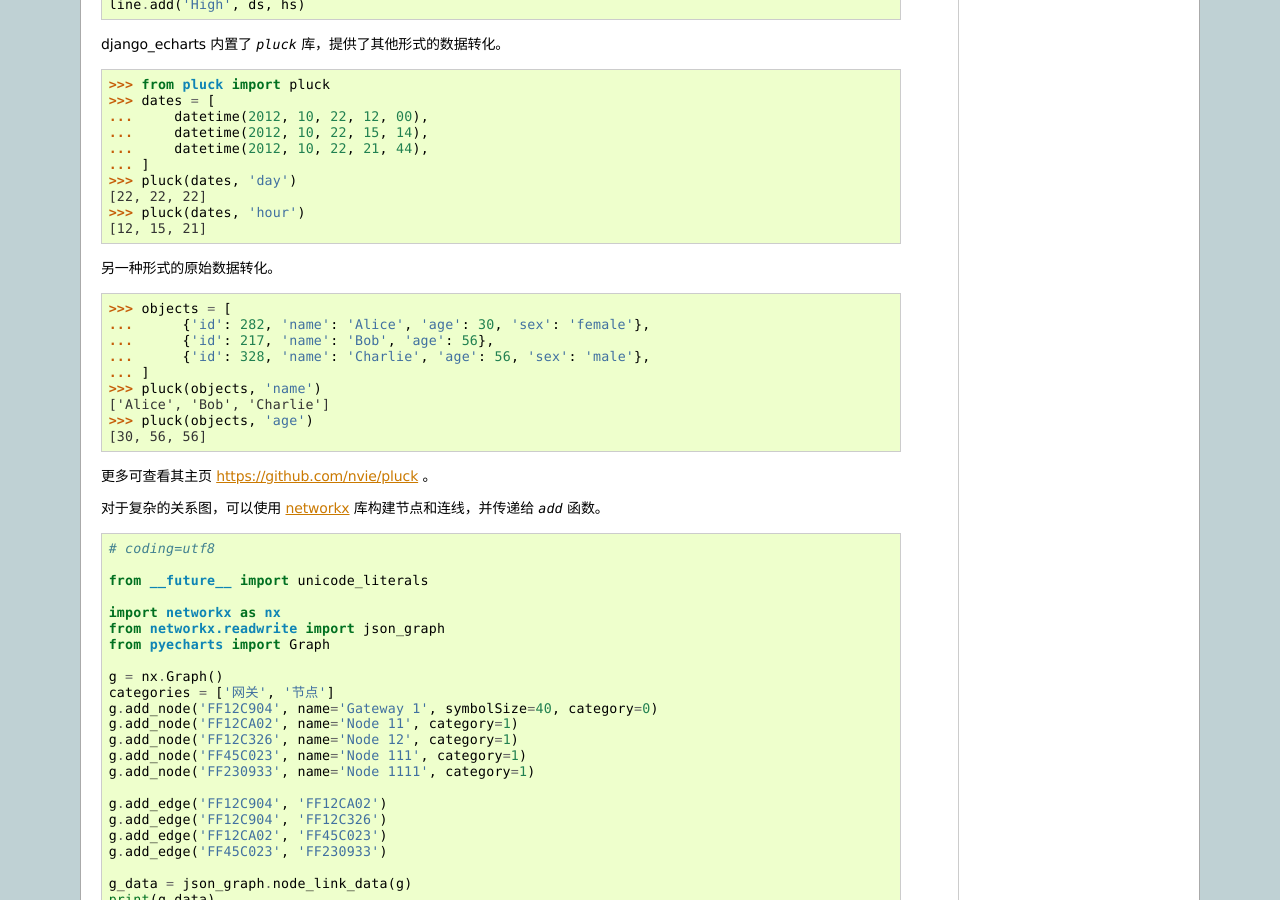
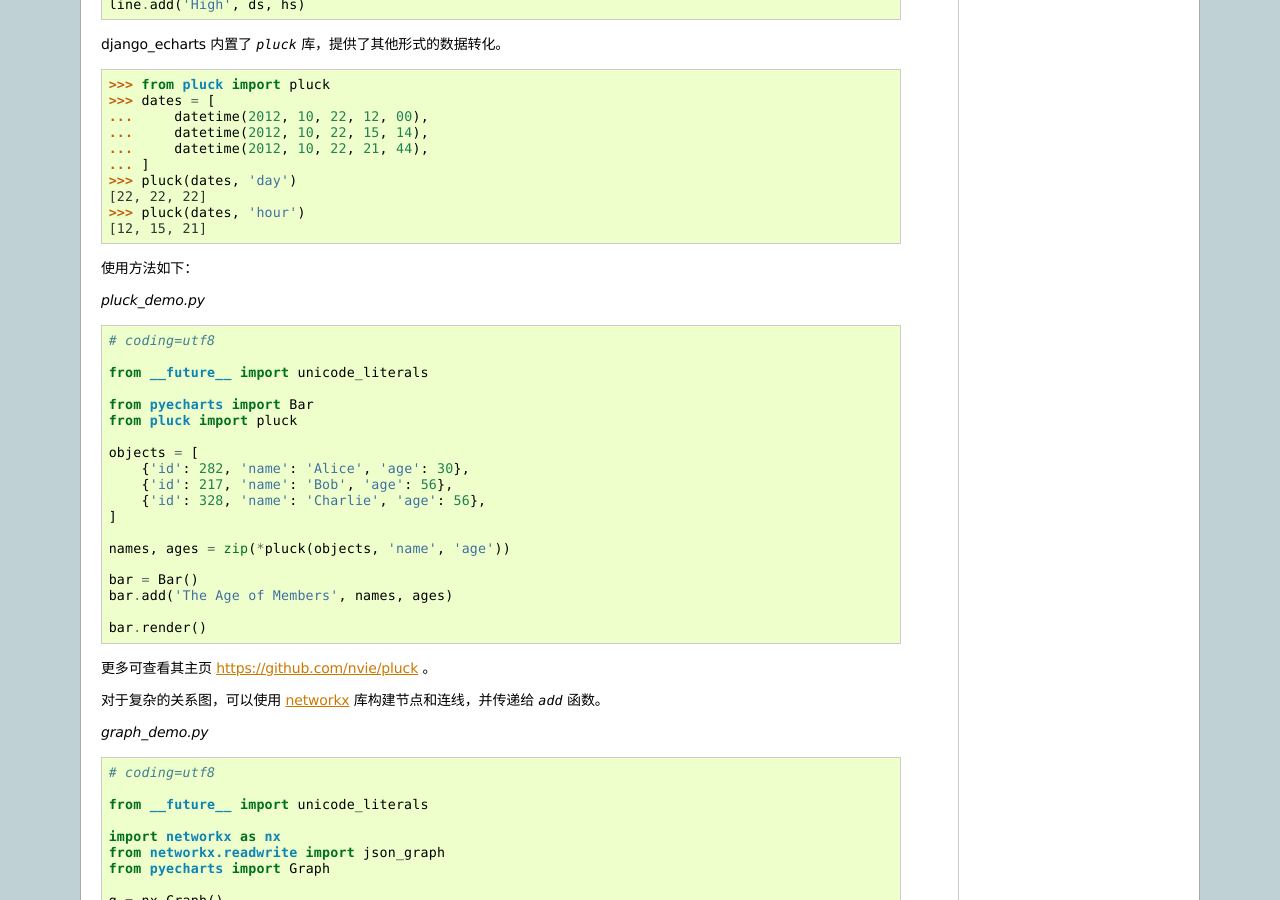
Before and after one commit to kinegratii/django-echarts, a Sphinx documentation site: the page built from docs/topics.rst, in a window 1280 px wide and 900 px high, scrolled down 4438 px. Built offline with Sphinx 7.4.7, drawn with Linux system fonts in a browser that asks for light colours; some of the changed text lies outside the part shown.

```diff
--- a/docs/changelog.rst
+++ b/docs/changelog.rst
@@ -1,7 +1,7 @@
 更新日志
 =========
 
-v0.2.0 (20171211)
+v0.2.0 (20171212)
 -----------------
 
 该版本是 django_echarts 的第一个Beta版本，要求 pyecharts 版本为 v0.3.0+。
--- /dev/null
+++ b/docs/codes/pluck_demo.py
@@ -0,0 +1,19 @@
+# coding=utf8
+
+from __future__ import unicode_literals
+
+from pyecharts import Bar
+from pluck import pluck
+
+objects = [
+    {'id': 282, 'name': 'Alice', 'age': 30},
+    {'id': 217, 'name': 'Bob', 'age': 56},
+    {'id': 328, 'name': 'Charlie', 'age': 56},
+]
+
+names, ages = zip(*pluck(objects, 'name', 'age'))
+
+bar = Bar()
+bar.add('The Age of Members', names, ages)
+
+bar.render()
--- a/docs/index.rst
+++ b/docs/index.rst
@@ -6,7 +6,7 @@
 Welcome to django_echarts's documentation!
 ==========================================
 
-django-echarts 是一个关于 Echarts_ 整合的 Django App，使用 pyecharts_ 作为图表构件库。
+django-echarts 是一个关于 Echarts_ 整合的 Django App，使用 pyecharts_ 作为图表构建库。
 
 主页： https://github.com/kinegratii/django-echarts
 
--- a/docs/topics.rst
+++ b/docs/topics.rst
@@ -288,23 +288,19 @@ django_echarts 内置了 `pluck` 库，提供了其他形式的数据转化。
     >>> pluck(dates, 'hour')
     [12, 15, 21]
 
-另一种形式的原始数据转化。
+使用方法如下：
 
->>> objects = [
-...      {'id': 282, 'name': 'Alice', 'age': 30, 'sex': 'female'},
-...      {'id': 217, 'name': 'Bob', 'age': 56},
-...      {'id': 328, 'name': 'Charlie', 'age': 56, 'sex': 'male'},
-... ]
->>> pluck(objects, 'name')
-['Alice', 'Bob', 'Charlie']
->>> pluck(objects, 'age')
-[30, 56, 56]
+*pluck_demo.py*
+
+.. literalinclude:: /codes/pluck_demo.py
 
 更多可查看其主页 https://github.com/nvie/pluck 。
 
 对于复杂的关系图，可以使用 networkx_ 库构建节点和连线，并传递给 `add` 函数。
 
 .. _networkx: https://github.com/networkx/networkx
+
+*graph_demo.py*
 
 .. literalinclude:: /codes/graph_demo.py
 
```
Also changed, not shown: other parts of docs/topics.rst (+1 -1 lines).
